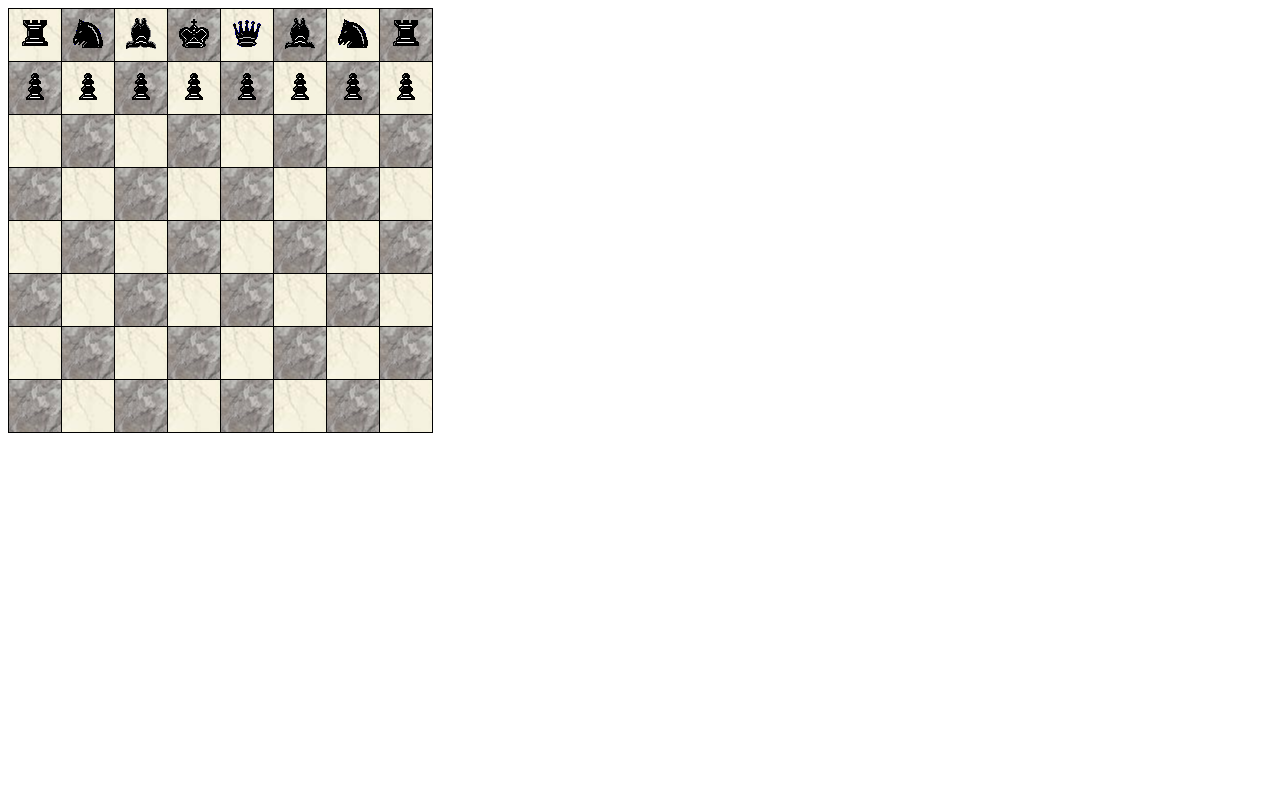
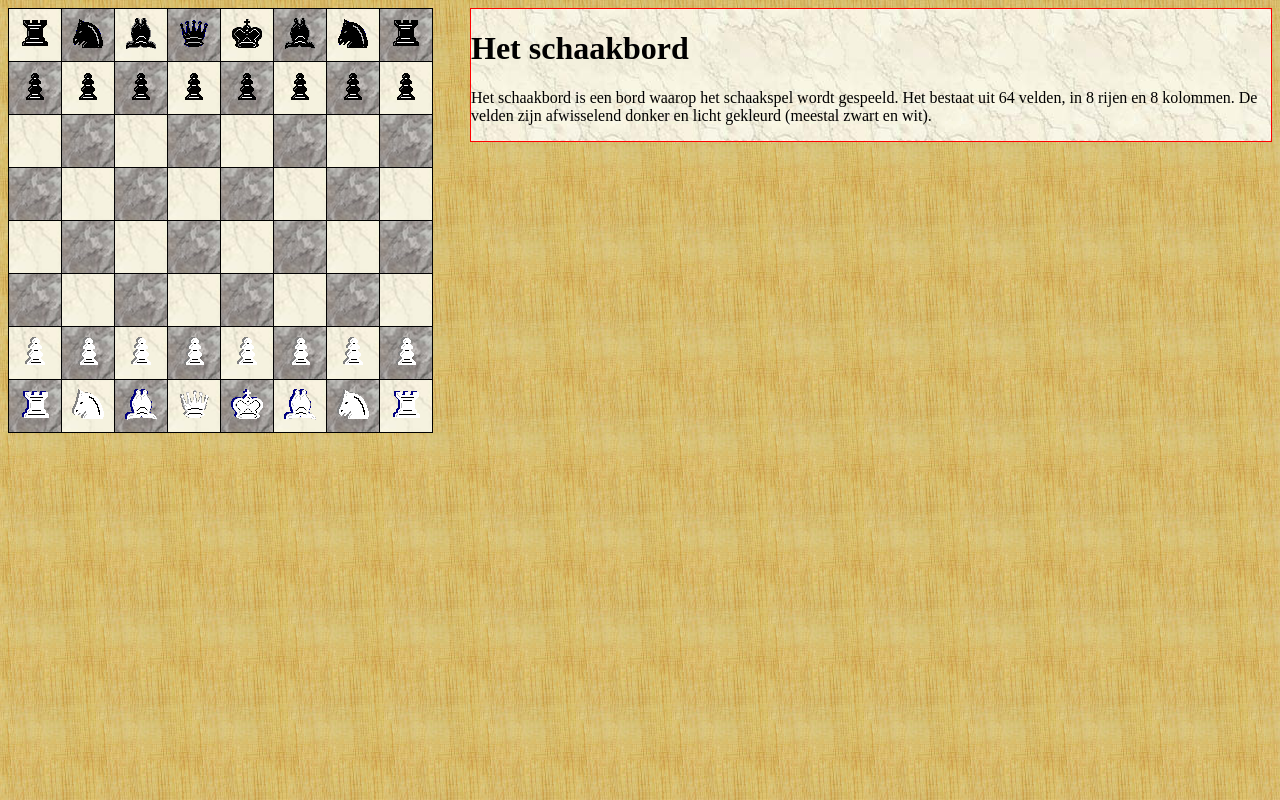
Before and after one commit to LennertRosseelPXL/WebEssentials, a plain HTML site: page 3. Tabellen/Oefening2/oefening2.html in a window 1280 px wide. Drawn offline with Linux system fonts and the light colour scheme.

Commit message:
oefening 2 beter gemaakt

```diff
--- a/3. Tabellen/Oefening2/oefening2.html
+++ b/3. Tabellen/Oefening2/oefening2.html
@@ -6,13 +6,13 @@
     <link href="oefening2_style.css" rel="stylesheet">
 </head>
 <body>
-    <table>
+    <table class="schaakbord">
         <tr>
             <td><img src="assets/torenZwart.png"></td>
             <td><img src="assets/paardZwart.png"></td>
             <td><img src="assets/loperZwart.png" </td>
+            <td><img src="assets/dameZwart.png"></td>
             <td><img src="assets/koningZwart.png"></td>
-            <td><img src="assets/dameZwart.png"></td>
             <td><img src="assets/loperZwart.png"></td>
             <td><img src="assets/paardZwart.png"></td>
             <td><img src="assets/torenZwart.png"></td>
@@ -68,25 +68,29 @@
             <td></td>
         </tr>
         <tr>
-            <td></td>
-            <td></td>
-            <td></td>
-            <td></td>
-            <td></td>
-            <td></td>
-            <td></td>
-            <td></td>
+            <td><img src="assets/pionWit.png"></td>
+            <td><img src="assets/pionWit.png"></td>
+            <td><img src="assets/pionWit.png"></td>
+            <td><img src="assets/pionWit.png"></td>
+            <td><img src="assets/pionWit.png"></td>
+            <td><img src="assets/pionWit.png"></td>
+            <td><img src="assets/pionWit.png"></td>
+            <td><img src="assets/pionWit.png"></td>
         </tr>
         <tr>
-            <td></td>
-            <td></td>
-            <td></td>
-            <td></td>
-            <td></td>
-            <td></td>
-            <td></td>
-            <td></td>
+            <td><img src="assets/torenWit.png"></td>
+            <td><img src="assets/paardWit.png"></td>
+            <td><img src="assets/loperWit.png" </td>
+            <td><img src="assets/dameWit.png"></td>
+            <td><img src="assets/koningWit.png"></td>
+            <td><img src="assets/loperWit.png"></td>
+            <td><img src="assets/paardWit.png"></td>
+            <td><img src="assets/torenWit.png"></td>
         </tr>
     </table>
+    <div class="rechts">
+        <h1>Het schaakbord</h1>
+        <p>Het schaakbord is een bord waarop het schaakspel wordt gespeeld. Het bestaat uit 64 velden, in 8 rijen en 8 kolommen. De velden zijn afwisselend donker en licht gekleurd (meestal zwart en wit).</p>
+    </div>
 </body>
 </html>
--- a/3. Tabellen/Oefening2/oefening2_style.css
+++ b/3. Tabellen/Oefening2/oefening2_style.css
@@ -1,3 +1,7 @@
+body {
+    background-image: url("assets/hout.jpg");
+}
+
 td {
     height: 50px;
     width: 50px;
@@ -27,3 +31,14 @@ tr:nth-child(even) td:nth-child(even) {
 tr:nth-child(even) td:nth-child(odd) {
     background-image: url("assets/zwarte-marmer.jpg");
 }
+
+.rechts {
+    width: 800px;
+    border: 1px solid red;
+    float: right;
+    background-image: url("assets/witte-marmer.jpg");
+}
+
+.schaakbord {
+    float: left;
+}
```
